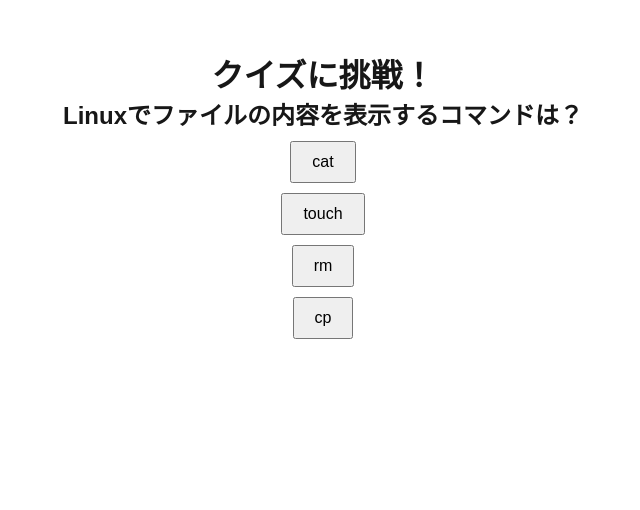
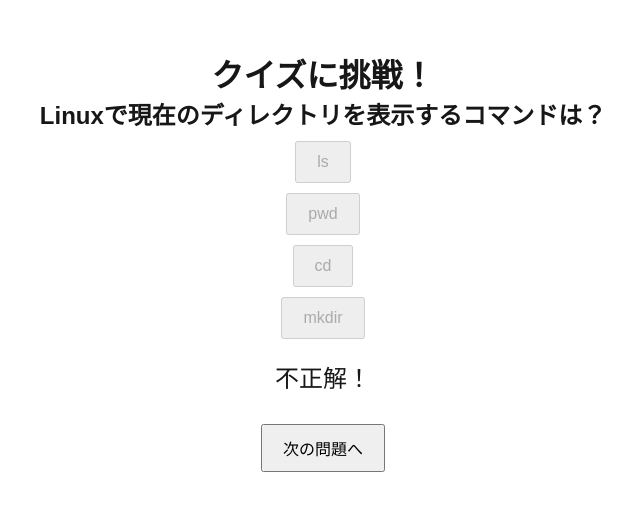
Before and after one commit to mnwdykn/test_quiz, a Next.js app: page /quiz in a window 1280 px wide. Both pictures are taken after a click on the button "ls". Shown: the top 510 px of the page, without its empty margins (317-957 px from the left). Built offline with nearby package versions, Linux system fonts and the light colour scheme.

Commit message:
回答後に正誤表示と次の問題へ進むボタンを実装

```diff
--- a/app/quiz/page.jsx
+++ b/app/quiz/page.jsx
@@ -24,16 +24,26 @@
   const [currentQuestionIndex, setCurrentQuestionIndex] = useState(0);
   const [score, setScore] = useState(0);
   const [showResult, setShowResult] = useState(false);
+  const [answerResult, setAnswerResult] = useState(null);
+  const [answered, setAnswered] = useState(false); // 回答済みフラグ
 
   const currentQuestion = questions[currentQuestionIndex];
 
   const handleAnswer = (index) => {
     if (index === currentQuestion.answerIndex) {
       setScore(score + 1);
+      setAnswerResult("正解！");
+    } else {
+      setAnswerResult("不正解！");
     }
+    setAnswered(true); // 回答したら「次へ」ボタンを出す
+  };
 
+  const handleNext = () => {
     if (currentQuestionIndex + 1 < questions.length) {
       setCurrentQuestionIndex(currentQuestionIndex + 1);
+      setAnswerResult(null);
+      setAnswered(false);
     } else {
       setShowResult(true);
     }
@@ -48,13 +58,31 @@
           {currentQuestion.options.map((option, index) => (
             <div key={index} style={{ margin: "10px" }}>
               <button
+                onClick={() => handleAnswer(index)}
+                disabled={answered} // すでに回答したらボタン無効
                 style={{ padding: "10px 20px", fontSize: "16px" }}
-                onClick={() => handleAnswer(index)}
               >
                 {option}
               </button>
             </div>
           ))}
+
+          {answerResult && (
+            <div style={{ marginTop: "20px", fontSize: "24px" }}>
+              {answerResult}
+            </div>
+          )}
+
+          {answered && (
+            <div style={{ marginTop: "30px" }}>
+              <button
+                onClick={handleNext}
+                style={{ padding: "10px 20px", fontSize: "16px" }}
+              >
+                次の問題へ
+              </button>
+            </div>
+          )}
         </>
       ) : (
         <div>
```
